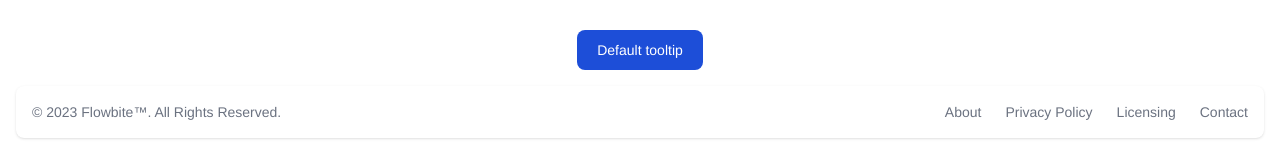
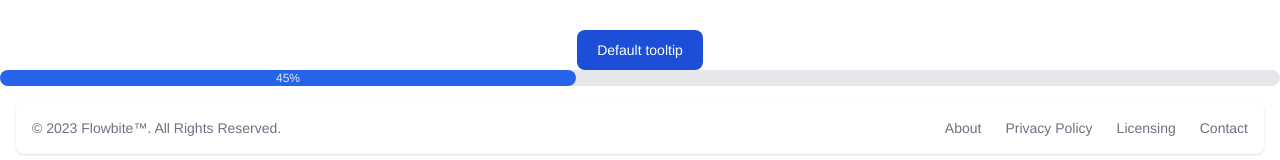
Before and after one commit to Rk-Virus/Vue-Components, a Vue app: page / in a window 1280 px wide. Shown: the part 627-787 px from the top of the page. Built offline with nearby package versions, Linux system fonts and the light colour scheme.

Commit message:
LabelProgess

```diff
--- a/src/App.vue
+++ b/src/App.vue
@@ -6,7 +6,9 @@
   <TableComponent title="Table title" />
   <!-- <NiceComponent /> -->
   <ToolTip/>
+  <LabelProgess/>
   <FooterComponent />
+
 
 </template>
 
@@ -15,6 +17,7 @@ import HelloWorld from './components/HelloWorld.vue'
 import FooterComponent from './components/FooterComponent.vue'
 import TableComponent from './components/TableComponent.vue'
 import ToolTip from './components/ToolTip.vue'
+import LabelProgess from './components/LabelProgess.vue'
 
 
 
@@ -24,7 +27,7 @@ export default {
     HelloWorld,
     TableComponent,
     FooterComponent,
-    ToolTip
+    ToolTip,LabelProgess,
 
   }
 }
--- /dev/null
+++ b/src/components/LabelProgess.vue
@@ -0,0 +1,7 @@
+<template>
+
+<div class="w-full bg-gray-200 rounded-full dark:bg-gray-700">
+    <div class="bg-blue-600 text-xs font-medium text-blue-100 text-center p-0.5 leading-none rounded-full" style="width: 45%"> 45%</div>
+  </div>
+
+</template>
```
